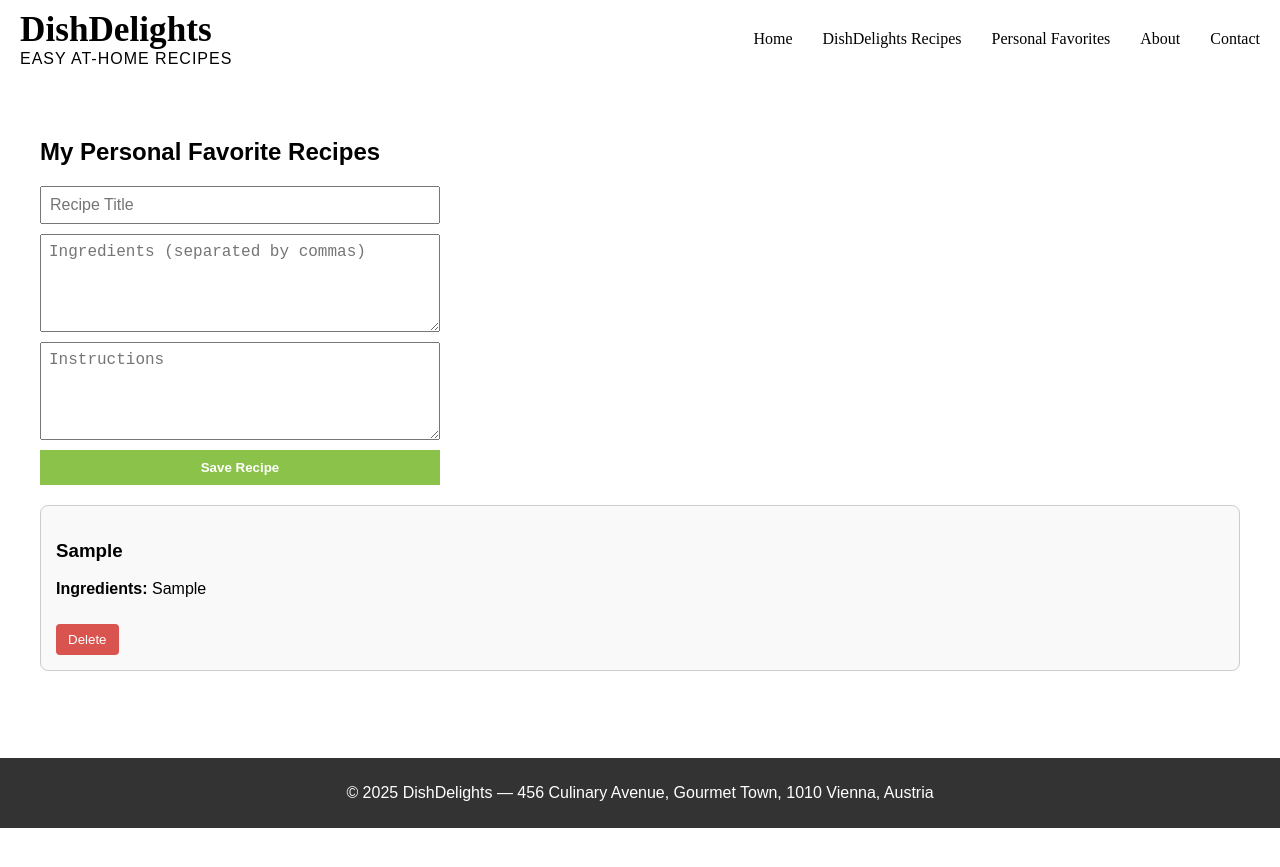
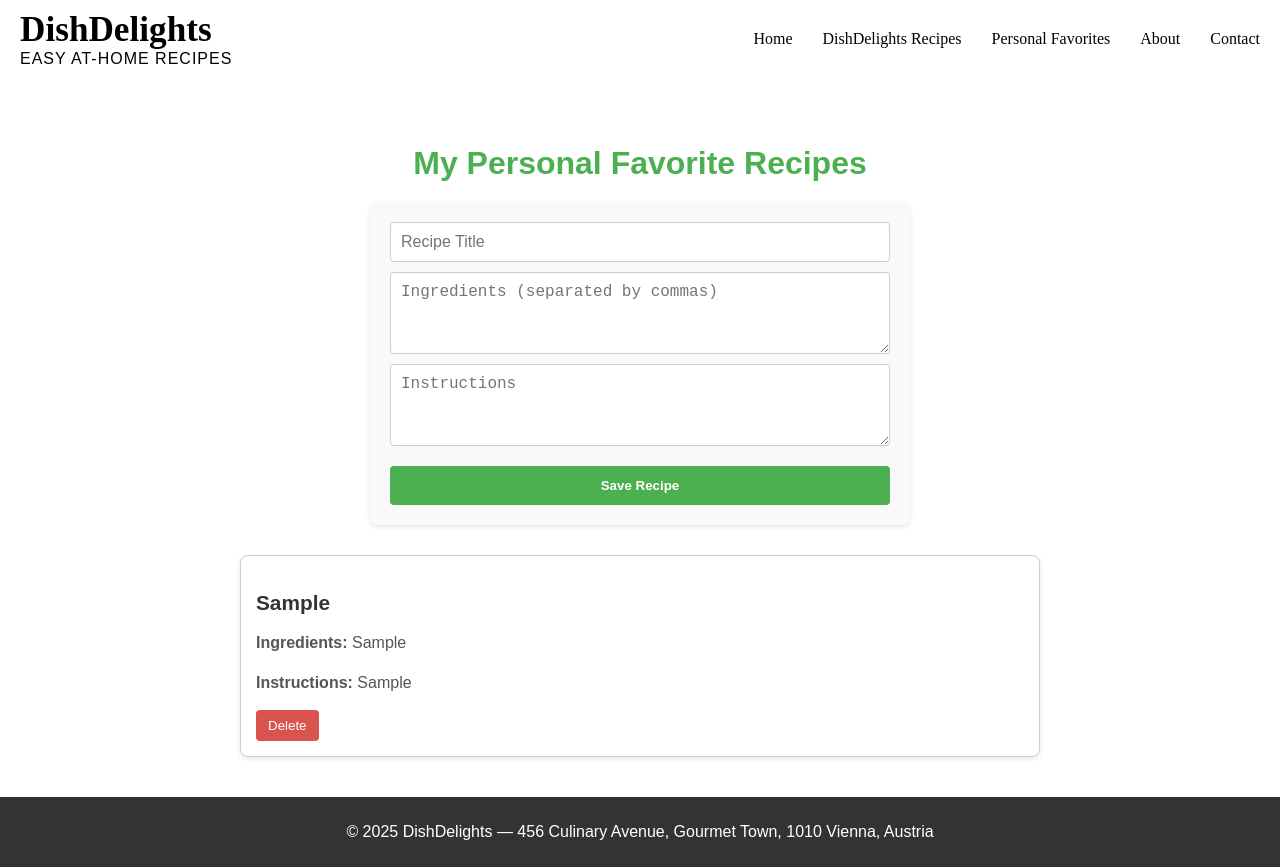
Before and after one commit to marthasunneva/examcodes, a React (Vite) app: page /favorites in a window 1280 px wide. Both pictures are taken after typing "Sample", "Sample", "Sample" into the empty fields and a click on the button "Save Recipe". Before the commit the page ends 828 px from the top, so only its background shows below. Built offline with nearby package versions, Linux system fonts and the light colour scheme; a web font is replaced by a local one.

Commit message:
Version3

```diff
--- a/src/components/RecipeForm.jsx
+++ b/src/components/RecipeForm.jsx
@@ -1,28 +1,28 @@
-import React, { useState } from 'react'
+import React, { useState } from 'react';
 
 function RecipeForm({ onSubmit, initialData = {} }) {
-  const [title, setTitle] = useState(initialData.title || '')
+  const [title, setTitle] = useState(initialData.title || '');
   const [ingredients, setIngredients] = useState(
     initialData.ingredients ? initialData.ingredients.join(', ') : ''
-  )
-  const [instructions, setInstructions] = useState(initialData.instructions || '')
+  );
+  const [instructions, setInstructions] = useState(initialData.instructions || '');
 
   const handleSubmit = (e) => {
-    e.preventDefault()
+    e.preventDefault();
     const newRecipe = {
       id: initialData.id || Date.now(),
       title,
-      ingredients: ingredients.split(',').map(item => item.trim()),
+      ingredients: ingredients.split(',').map((item) => item.trim()),
       instructions,
-    }
-    onSubmit(newRecipe)
+    };
+    onSubmit(newRecipe);
     // Clear form if it's a new recipe
     if (!initialData.id) {
-      setTitle('')
-      setIngredients('')
-      setInstructions('')
+      setTitle('');
+      setIngredients('');
+      setInstructions('');
     }
-  }
+  };
 
   return (
     <form onSubmit={handleSubmit} style={styles.form}>
@@ -48,9 +48,11 @@ function RecipeForm({ onSubmit, initialData = {} }) {
         required
         style={styles.textarea}
       />
-      <button type="submit" style={styles.button}>Save Recipe</button>
+      <button type="submit" style={styles.button}>
+        Save Recipe
+      </button>
     </form>
-  )
+  );
 }
 
 const styles = {
@@ -58,26 +60,37 @@ const styles = {
     display: 'flex',
     flexDirection: 'column',
     gap: '10px',
-    maxWidth: '400px',
-    marginBottom: '20px',
+    maxWidth: '500px',
+    margin: '0 auto', // center the form
+    backgroundColor: '#f9f9f9',
+    padding: '20px',
+    borderRadius: '8px',
+    boxShadow: '0 2px 5px rgba(0, 0, 0, 0.1)',
   },
   input: {
-    padding: '8px',
+    padding: '10px',
     fontSize: '16px',
+    borderRadius: '4px',
+    border: '1px solid #ccc',
   },
   textarea: {
-    padding: '8px',
+    padding: '10px',
     fontSize: '16px',
-    height: '80px',
+    borderRadius: '4px',
+    border: '1px solid #ccc',
+    minHeight: '60px',
   },
   button: {
-    backgroundColor: '#8BC34A', // Fresh Green
+    backgroundColor: '#4CAF50',
     color: '#fff',
     border: 'none',
-    padding: '10px',
+    padding: '12px',
+    borderRadius: '4px',
     cursor: 'pointer',
     fontWeight: 'bold',
+    marginTop: '10px',
+    transition: 'background-color 0.3s',
   },
-}
+};
 
-export default RecipeForm
+export default RecipeForm;
--- a/src/pages/Favorites.jsx
+++ b/src/pages/Favorites.jsx
@@ -1,11 +1,10 @@
-// src/pages/Favorites.jsx
 import React, { useState, useEffect } from 'react';
 import RecipeForm from '../components/RecipeForm';
 
 function Favorites() {
   const [favorites, setFavorites] = useState([]);
 
-  // Load favorites from localStorage when the component mounts
+  // Load favorites from localStorage on mount
   useEffect(() => {
     const storedFavorites = localStorage.getItem('favoriteRecipes');
     if (storedFavorites) {
@@ -13,7 +12,7 @@ function Favorites() {
     }
   }, []);
 
-  // Save favorites to localStorage whenever the favorites state changes
+  // Save favorites to localStorage whenever they change
   useEffect(() => {
     localStorage.setItem('favoriteRecipes', JSON.stringify(favorites));
   }, [favorites]);
@@ -28,19 +27,28 @@ function Favorites() {
 
   return (
     <div style={styles.container}>
-      <h2>My Personal Favorite Recipes</h2>
-      {/* Form to add a new favorite recipe */}
-      <RecipeForm onSubmit={addFavorite} />
-      {/* Show a friendly message if there are no favorites */}
+      <h2 style={styles.heading}>My Personal Favorite Recipes</h2>
+      <div style={styles.formContainer}>
+        <RecipeForm onSubmit={addFavorite} />
+      </div>
+
       {favorites.length === 0 ? (
         <p style={styles.message}>No favorites added yet. Start adding some recipes!</p>
       ) : (
         <div style={styles.list}>
           {favorites.map((recipe) => (
             <div key={recipe.id} style={styles.recipeItem}>
-              <h3>{recipe.title}</h3>
-              <p><strong>Ingredients:</strong> {recipe.ingredients.join(', ')}</p>
-              <button style={styles.deleteButton} onClick={() => deleteFavorite(recipe.id)}>
+              <h3 style={styles.recipeTitle}>{recipe.title}</h3>
+              <p style={styles.recipeText}>
+                <strong>Ingredients:</strong> {recipe.ingredients.join(', ')}
+              </p>
+              <p style={styles.recipeText}>
+                <strong>Instructions:</strong> {recipe.instructions}
+              </p>
+              <button
+                style={styles.deleteButton}
+                onClick={() => deleteFavorite(recipe.id)}
+              >
                 Delete
               </button>
             </div>
@@ -53,26 +61,49 @@ function Favorites() {
 
 const styles = {
   container: {
+    maxWidth: '800px',
+    margin: '0 auto',
     padding: '20px',
+  },
+  heading: {
+    fontSize: '2rem',
+    marginBottom: '20px',
+    color: '#4CAF50', // green accent color
+    textAlign: 'center',
+  },
+  formContainer: {
+    marginBottom: '30px',
   },
   message: {
     fontStyle: 'italic',
     color: '#666',
+    textAlign: 'center',
+    marginTop: '30px',
   },
   list: {
     display: 'flex',
     flexDirection: 'column',
     gap: '15px',
-    marginTop: '20px',
   },
   recipeItem: {
     border: '1px solid #ccc',
     borderRadius: '8px',
     padding: '15px',
-    backgroundColor: '#f9f9f9',
+    backgroundColor: '#fff',
+    boxShadow: '0 2px 5px rgba(0, 0, 0, 0.1)',
+  },
+  recipeTitle: {
+    marginBottom: '10px',
+    fontSize: '1.3rem',
+    color: '#333',
+  },
+  recipeText: {
+    marginBottom: '5px',
+    lineHeight: '1.5',
+    color: '#555',
   },
   deleteButton: {
-    backgroundColor: '#d9534f',
+    backgroundColor: '#d9534f', // red for delete
     color: '#fff',
     border: 'none',
     padding: '8px 12px',
--- a/src/pages/RecipeDetail.jsx
+++ b/src/pages/RecipeDetail.jsx
@@ -3,7 +3,7 @@ import { useParams } from 'react-router-dom';
 import dummyRecipes from '../pages/DummyRecipes';
 
 function RecipeDetail() {
-  const { id } = useParams(); // read the :id from the route
+  const { id } = useParams();
   const recipe = dummyRecipes.find((r) => r.id === Number(id));
 
   if (!recipe) {
```
